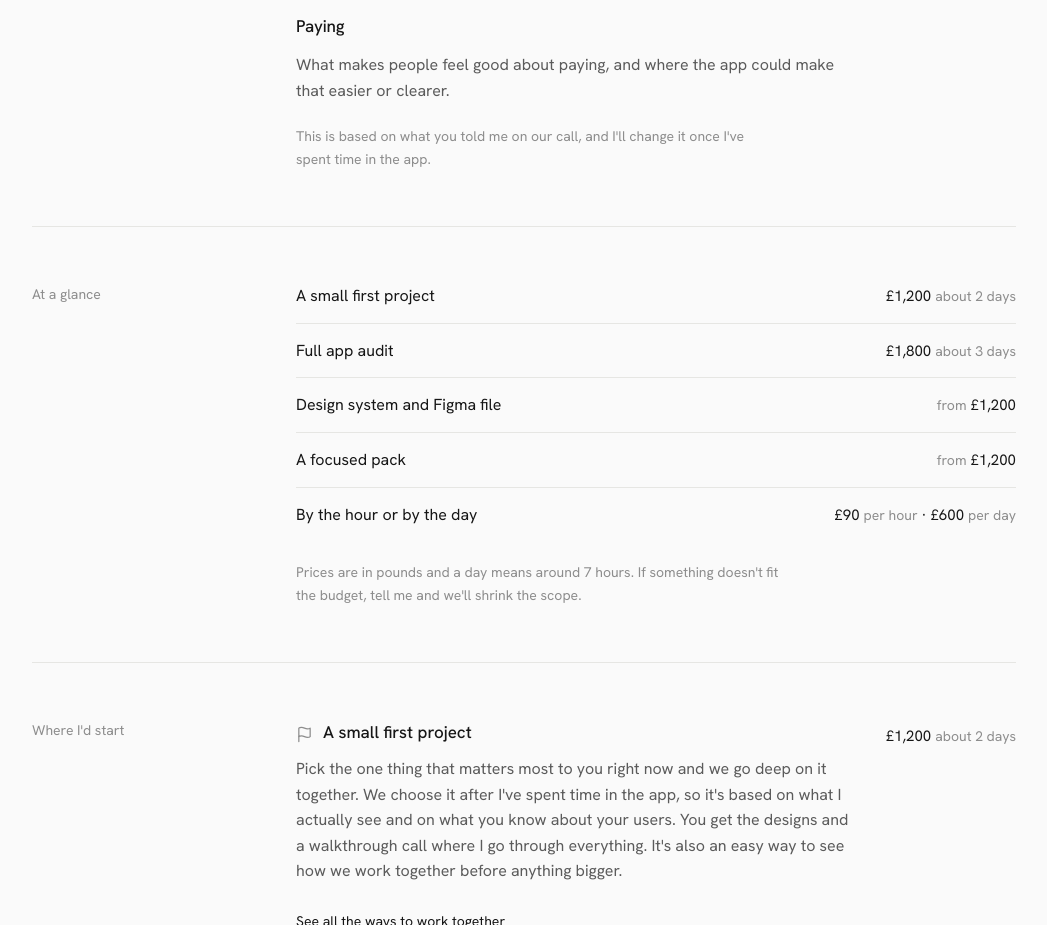
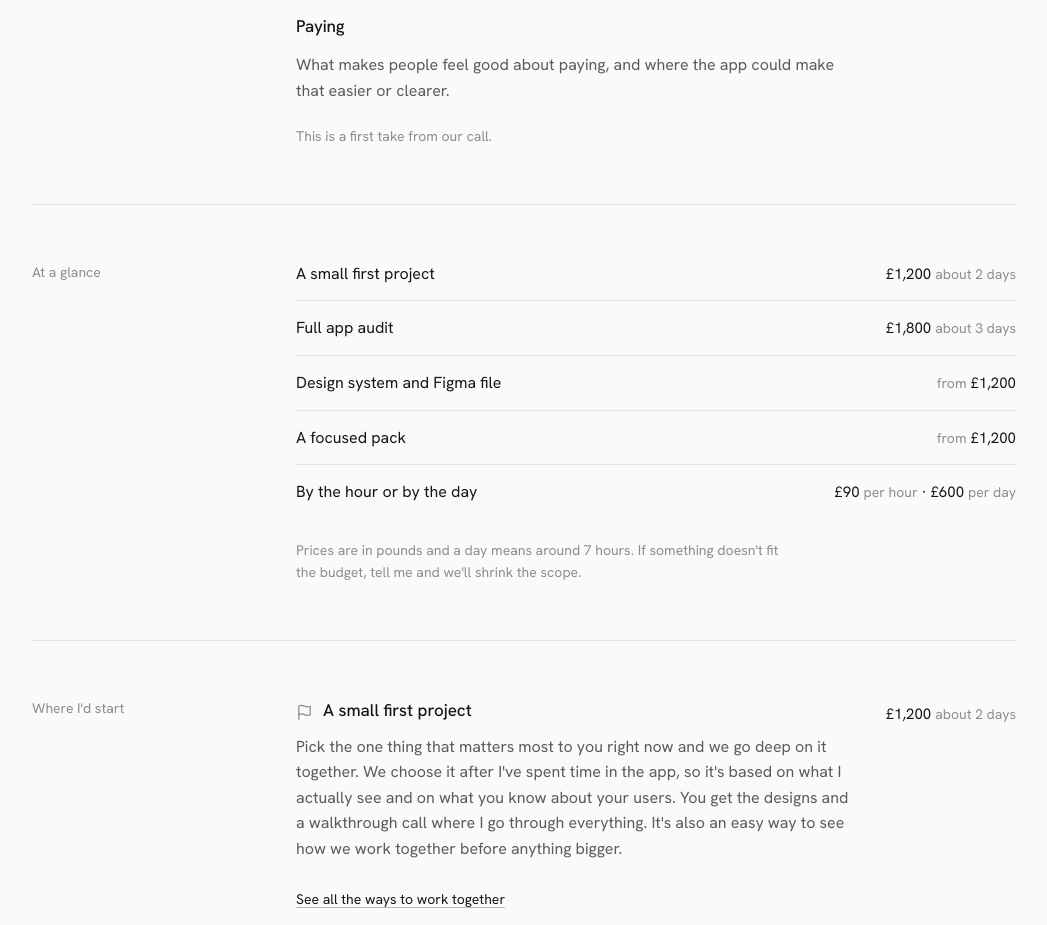
Before and after one commit to carolinavidalf/snitch-proposal, a plain HTML site: page index.html in a window 1280 px wide. Shown: the part 920-1845 px from the top of the page, without its empty margins (116-1163 px from the left). Drawn offline with Linux system fonts and the light colour scheme.

```diff
--- a/index.html
+++ b/index.html
@@ -50,7 +50,7 @@
           <h2>Paying</h2>
           <p>What makes people feel good about paying, and where the app could make that easier or clearer.</p>
         </div>
-        <p class="fine">This is based on what you told me on our call, and I'll change it once I've spent time in the app.</p>
+        <p class="fine">This is a first take from our call.</p>
       </div>
     </section>
 
```
